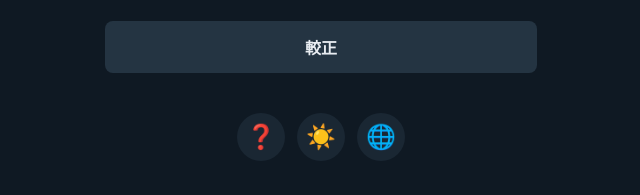
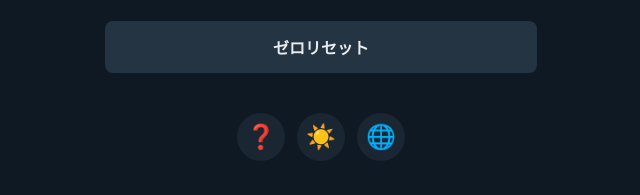
Before and after one commit to Takayuki-Minagawa/Spirit-level, a plain HTML site: page spirit-level/app/index.html in a window 1280 px wide. Shown: the part 602-797 px from the top of the page, 319-959 px from the left. Drawn offline with Linux system fonts and the light colour scheme.

Commit message:
260206_2246 表現の修正

```diff
--- a/spirit-level/app/app.js
+++ b/spirit-level/app/app.js
@@ -15,15 +15,15 @@ const App = (function() {
       pitchLabel: '縦方向',
       level: '水平です',
       notLevel: '水平ではありません',
-      calibrate: '較正',
+      calibrate: 'ゼロリセット',
       statusReady: '準備完了',
-      calibrateSuccess: '較正しました',
+      calibrateSuccess: 'ゼロリセットしました',
       helpTitle: '使い方',
       helpBubbleTitle: 'バブル（気泡）',
       helpBubbleDesc: 'デバイスの傾きに応じて動きます。バブルが中心にあれば水平です。',
       helpAngleTitle: '角度表示',
       helpAngleDesc: '横方向（Roll）と縦方向（Pitch）の傾きを度数で表示します。',
-      helpCalibrateTitle: '較正',
+      helpCalibrateTitle: 'ゼロリセット',
       helpCalibrateDesc: '現在の傾きを基準（0°）にリセットします。斜面での作業に便利です。',
       helpThemeTitle: 'テーマ',
       helpThemeDesc: '☀️/🌙 ボタンでダークモードとライトモードを切り替えます。',
--- a/spirit-level/app/index.html
+++ b/spirit-level/app/index.html
@@ -42,7 +42,7 @@
 
     <!-- Calibrate button -->
     <button class="btn btn-secondary" id="calibrateBtn">
-      <span data-i18n="calibrate">較正</span>
+      <span data-i18n="calibrate">ゼロリセット</span>
     </button>
 
     <!-- Settings buttons -->
@@ -77,7 +77,7 @@
           <div class="manual-item">
             <div class="manual-icon">&#x1F3AF;</div>
             <div>
-              <div class="manual-heading" data-i18n="helpCalibrateTitle">較正</div>
+              <div class="manual-heading" data-i18n="helpCalibrateTitle">ゼロリセット</div>
               <div class="manual-desc" data-i18n="helpCalibrateDesc">現在の傾きを基準（0°）にリセットします。斜面での作業に便利です。</div>
             </div>
           </div>
```
